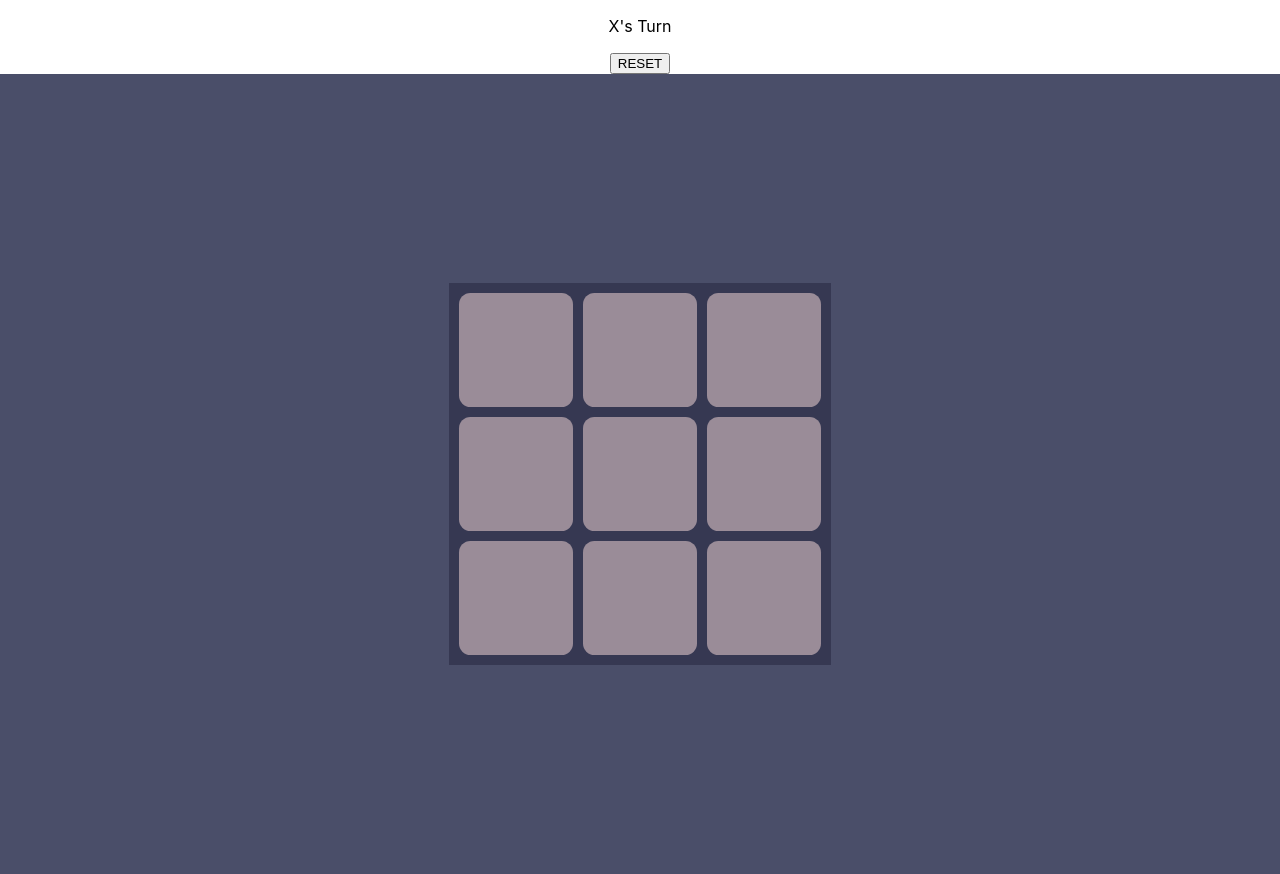
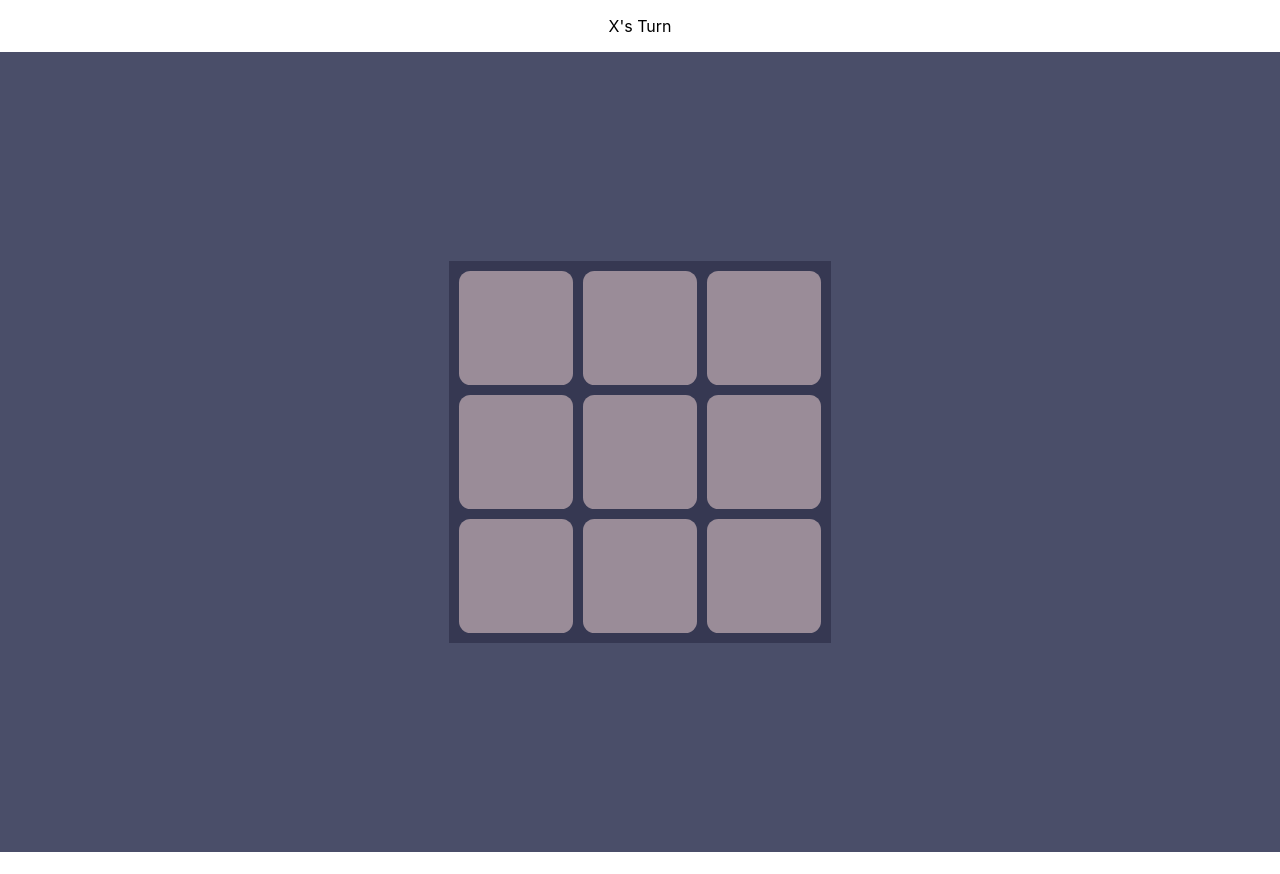
Before and after one commit to tylerww91/react-tic-tac-toe, a React (Create React App) app: page / in a window 1280 px wide. After the commit the page ends 852 px from the top, so only its background shows below. Built offline with nearby package versions, Linux system fonts and the light colour scheme.

Commit message:
adds true class for reset button so that if active is true it remains hidden

```diff
--- a/src/components/Board/Board.css
+++ b/src/components/Board/Board.css
@@ -22,6 +22,7 @@
 .board-container {
   display: flex;
   flex-wrap: wrap;
+  /* 470 before phone sizine */
   height: 370px;
   width: 370px;
   background-color: #363852;
--- a/src/components/Status/Status.css
+++ b/src/components/Status/Status.css
@@ -0,0 +1,3 @@
+.true {
+  display: none;
+}
--- a/src/components/Status/Status.js
+++ b/src/components/Status/Status.js
@@ -1,13 +1,16 @@
 import React, { useContext } from 'react';
 import { GameContext } from '../../context/GameContext.js';
+import './Status.css';
 
 export default function Status() {
-  const { gameMessage, resetClick, resetState } = useContext(GameContext);
+  const { gameMessage, resetClick, resetState, active } = useContext(GameContext);
 
   return (
     <div>
       <p>{gameMessage}</p>
-      <button onClick={() => resetClick(resetState)}>RESET</button>
+      <button className={`${active}`} onClick={() => resetClick(resetState)}>
+        RESET
+      </button>
     </div>
   );
 }
```
